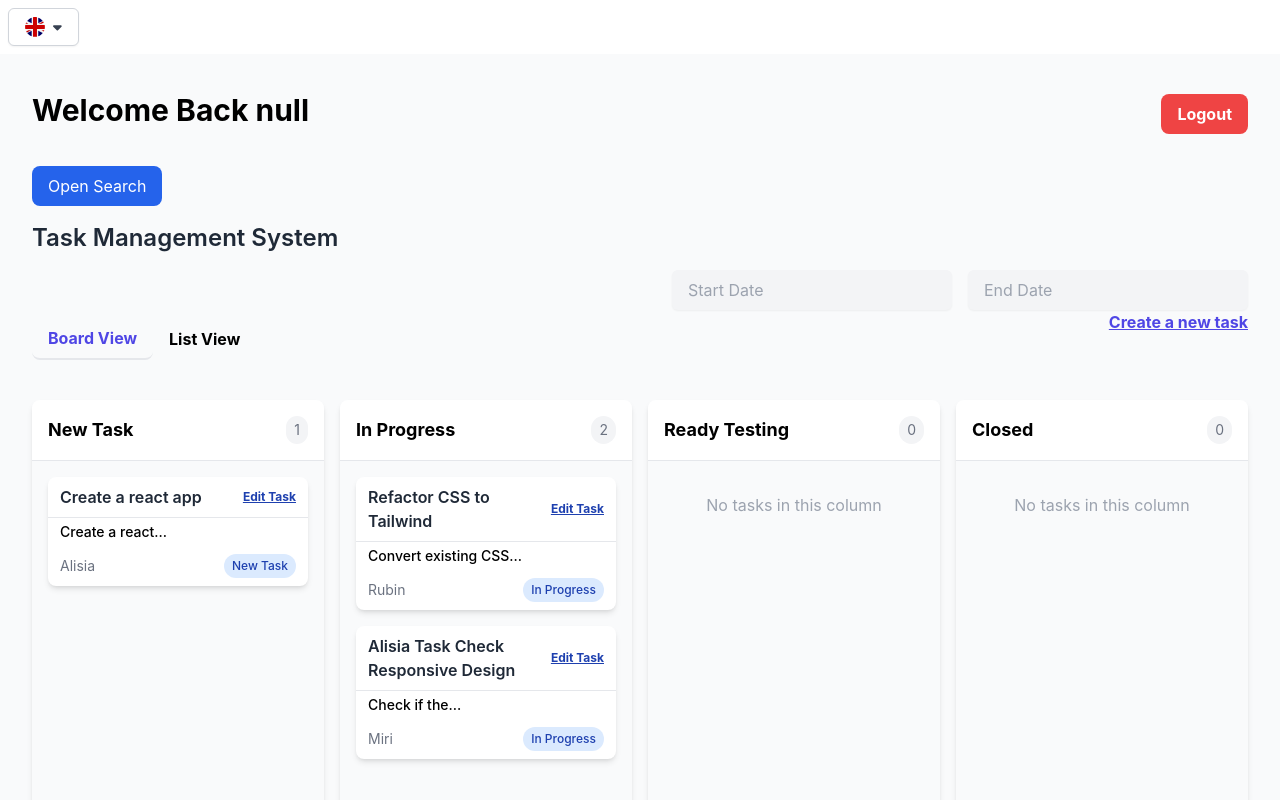
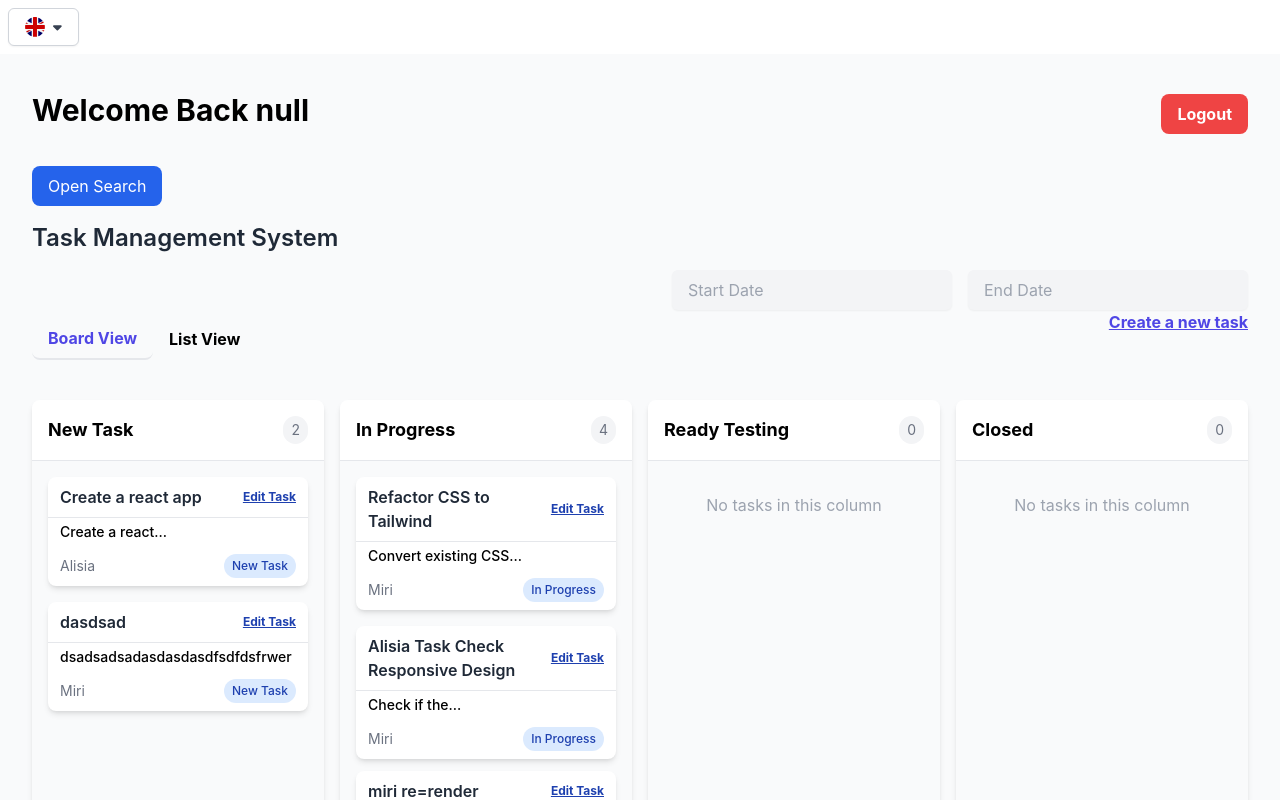
Before and after one commit to kretana/task_managment_system, a React (Create React App) app in the folder my-app/: page /dashboard in a window 1280 px wide. Shown: the top 800 px of the page. Built offline with nearby package versions, Linux system fonts and the light colour scheme; data requests are answered from the project's data file; sample sign-in values are in the browser's storage.

Commit message:
refactor

```diff
--- a/my-app/db.json
+++ b/my-app/db.json
@@ -44,8 +44,8 @@
   "tasks": [
     {
       "id": "103",
-      "assignedTo": "4",
-      "name": "Rubin",
+      "assignedTo": "2",
+      "name": "Miri",
       "title": "Refactor CSS to Tailwind",
       "description": "Convert existing CSS to use Tailwind CSS for a more maintainable and scalable styling approach in the application.",
       "status": "In Progress",
@@ -54,14 +54,14 @@
       "estimation": "10 day(s)",
       "file": [
         {
-          "id": "d9e8e9bb-79c3-4aab-ad1f-9a3dc63851d6",
-          "filename": "italianFlag.svg",
-          "url": "blob:http://localhost:3001/cb5ec40e-e30a-468b-8a7c-c6ee69fd54ec"
-        },
-        {
           "id": "ddef73ae-c5c0-4a10-ae3b-d5605529c8e0",
           "filename": "a12737f3-7bbc-45ad-a72a-da007d5cd984.pdf",
           "url": "blob:http://localhost:3001/5225faca-8ed6-4ca4-a751-f983c6894408"
+        },
+        {
+          "id": "e8245010-5719-4fa8-9ea1-c5f75caf8485",
+          "filename": "errorFields.jpeg",
+          "url": "blob:http://localhost:3001/524d0153-9e1a-4e9e-b1cb-93f6c7c7e54c"
         }
       ],
       "comment": [
@@ -71,6 +71,20 @@
           "userName": "Kretana",
           "content": "Hey Ismail can you check with Rubin?",
           "createdAt": "2024-10-20T14:22:52.287Z"
+        },
+        {
+          "id": "87ae9a4e-68bf-4b81-802a-da047cc96a9d",
+          "userId": "1",
+          "userName": "Kretana",
+          "content": "tesst",
+          "createdAt": "2024-10-20T20:41:37.272Z"
+        },
+        {
+          "id": "31bbe229-9bcb-48e8-a025-c1ba917f3573",
+          "userId": "1",
+          "userName": "Kretana",
+          "content": "test 2",
+          "createdAt": "2024-10-20T20:42:39.430Z"
         }
       ]
     },
@@ -124,6 +138,71 @@
       "estimation": "10 day(s)",
       "assignedTo": "5",
       "id": "KH1Zerh"
+    },
+    {
+      "name": "Miri",
+      "title": "sa",
+      "description": "dasd",
+      "status": "",
+      "completedAt": null,
+      "createdAt": null,
+      "comment": [],
+      "file": [],
+      "estimation": "",
+      "assignedTo": "2",
+      "id": "VPNipsJ"
+    },
+    {
+      "name": "Miri",
+      "title": "dasdsad",
+      "description": "dsadsadsadasdasdasdfsdfdsfrwer",
+      "status": "New Task",
+      "completedAt": "2024-10-21T22:00:00.000Z",
+      "createdAt": "2024-10-13T22:00:00.000Z",
+      "comment": [],
+      "file": [],
+      "estimation": "8 day(s)",
+      "assignedTo": "2",
+      "id": "nJyBUXK"
+    },
+    {
+      "name": "Miri",
+      "title": "miri re=render",
+      "description": "mirushja",
+      "status": "In Progress",
+      "completedAt": "2024-10-23T22:00:00.000Z",
+      "createdAt": "2024-09-30T22:00:00.000Z",
+      "comment": [],
+      "file": [],
+      "estimation": "23 day(s)",
+      "assignedTo": "2",
+      "id": "6DbOxJI"
+    },
+    {
+      "name": "Miri",
+      "title": "dsf",
+      "description": "fds",
+      "status": "In Progress",
+      "completedAt": "2024-10-15T22:00:00.000Z",
+      "createdAt": "2024-10-01T22:00:00.000Z",
+      "comment": [],
+      "file": [],
+      "estimation": "14 day(s)",
+      "assignedTo": "2",
+      "id": "vDa_1gr"
+    },
+    {
+      "name": "",
+      "title": "dsa",
+      "description": "sadsa",
+      "status": "",
+      "completedAt": null,
+      "createdAt": null,
+      "comment": [],
+      "file": [],
+      "estimation": "",
+      "assignedTo": "",
+      "id": "Exuk-wD"
     }
   ]
 }
```
Also changed, not shown: my-app/src/components/common/TaskForm.tsx (+75 -75 lines).
